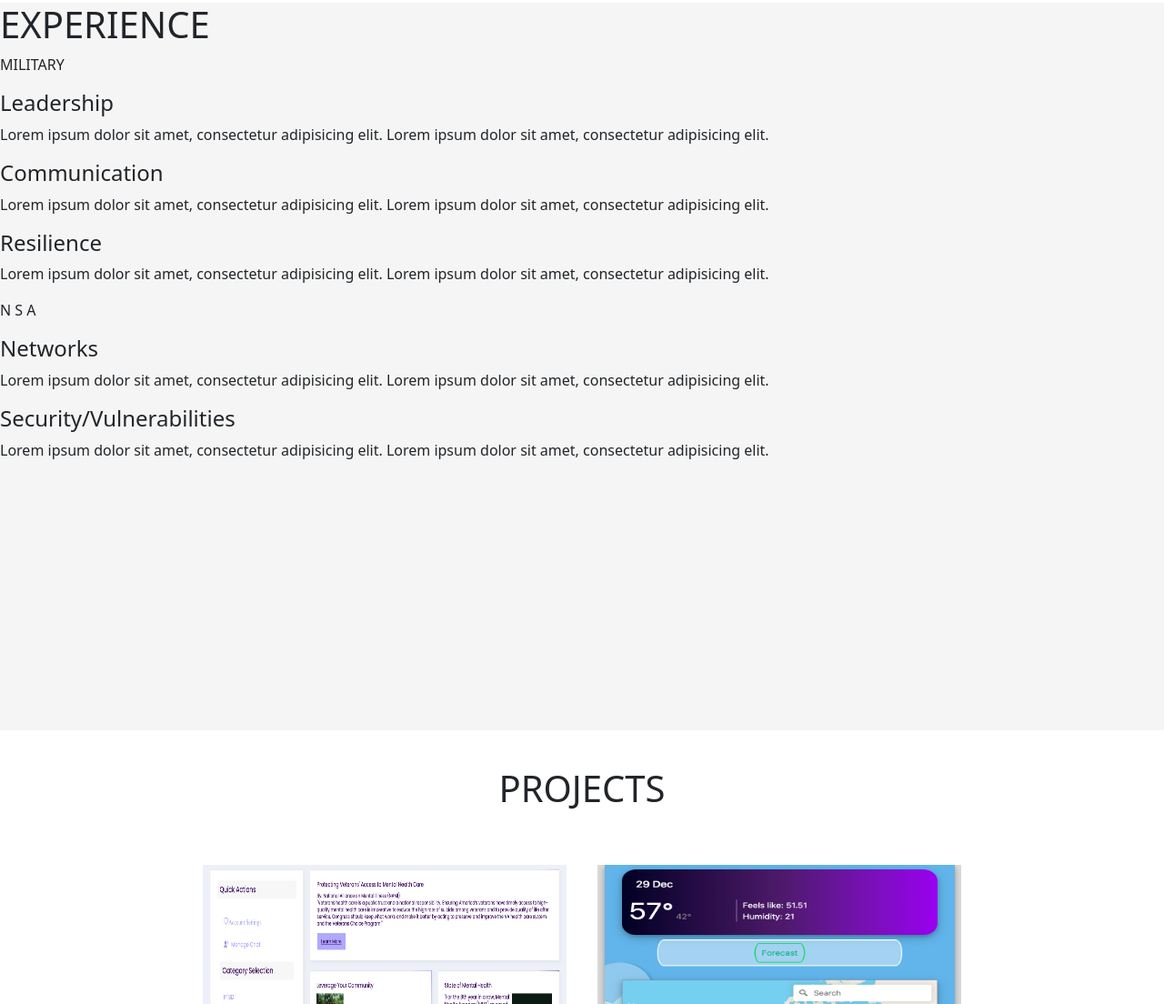
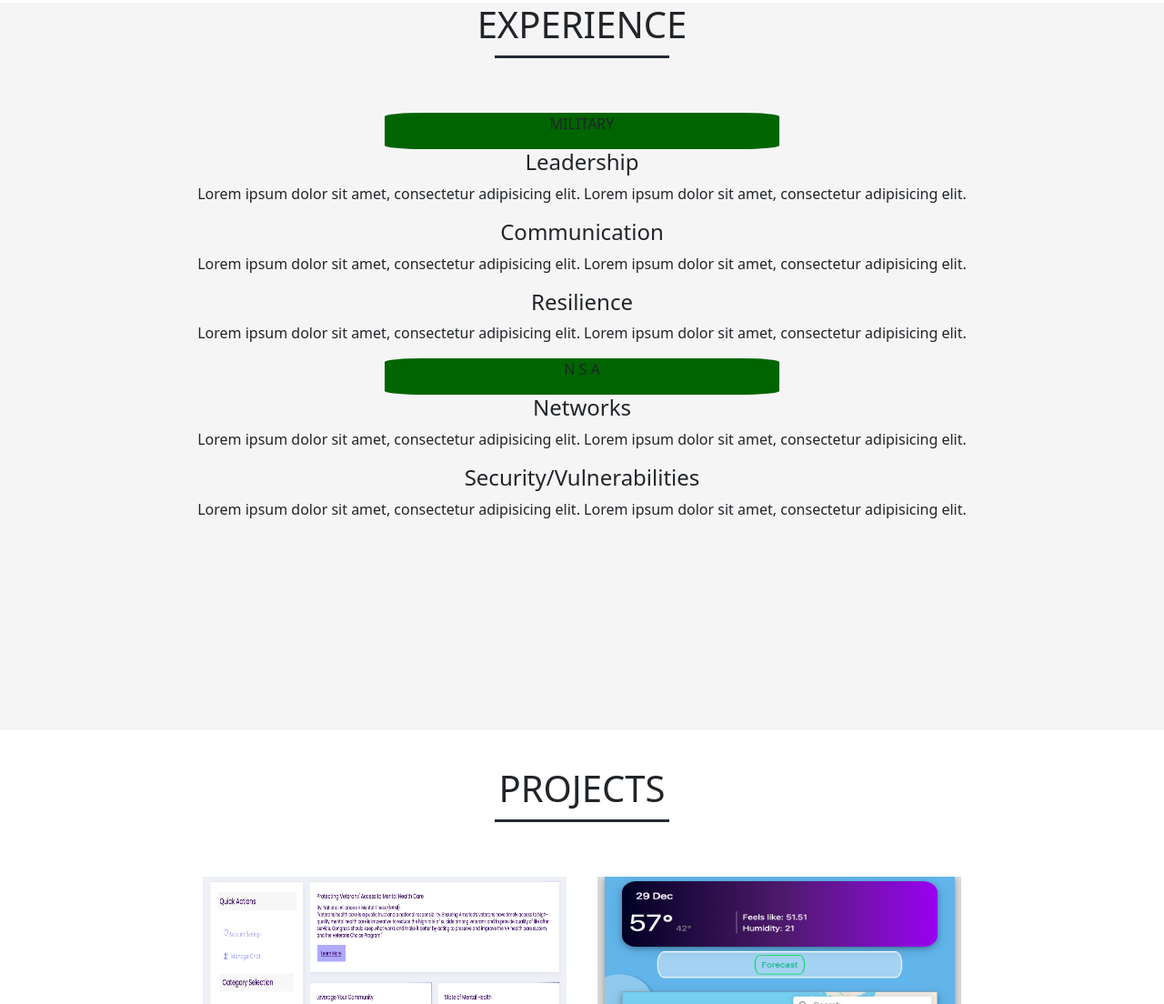
Before and after one commit to DanielOmarZavala/DanielOmarZavala.github.io, a plain HTML site: page index.html in a window 1280 px wide. Shown: the part 1597-2701 px from the top of the page at 91% size. Drawn offline with nearby package versions, Linux system fonts and the light colour scheme.

Commit message:
centered text, edited grid image boxes, and added a styled border on experience page

```diff
--- a/index.html
+++ b/index.html
@@ -54,10 +54,14 @@
             <p id="landing-p2" class="col-12">Press the Button
                 to Continue
             </p>
+
         </div>
 
         <div id="landing-div-button-parent" class="row justify-content-center align-items-start">
+            <!--            TODO: Finish button anchor to I'm a Human Page-->
+            <!--            <a href="#human-h1">-->
             <button id="landing-div-button">Onward</button>
+            <!--            </a>-->
         </div>
 
     </section>
@@ -147,11 +151,18 @@
     <section id="experience-parent">
                 <h1>EXPERIENCE</h1>
 
+        <!-- HEADER BOTTOM BORDER -->
+        <div id="experience-h1-bottom-border-parent" class="col-12 row d-flex justify-content-center">
+            <div id="experience-h1-bottom-border" class="col-12"></div>
+        </div>
+
         <!-- MILITARY DIV WITH IMAGE BACKGROUND -->
-        <div>
+        <div class="row justify-content-center">
+            <div style="text-align: center;background: darkgreen; border-radius: 10%" class="col-4">
                 <p>
                     MILITARY
                 </p>
+            </div>
         </div>
 
         <!-- LEADERSHIP/COMMUNICATION PARENT DIV -->
@@ -195,10 +206,12 @@
         </div>
 
         <!-- NSA DIV WITH IMAGE BACKGROUND -->
-        <div>
+        <div class="row justify-content-center">
+            <div style="text-align: center;background: darkgreen; border-radius: 10%" class="col-4">
                 <p>
                     N S A
                 </p>
+            </div>
         </div>
 
         <!-- NETWORKS/SECURITY PARENT DIV -->
@@ -235,7 +248,12 @@
     <!--PROJECTS PAGE-->
     <section id="projects-parent" class="">
 
-        <h1 style="margin: 1em 0 1.5em 0">PROJECTS</h1>
+        <h1 style="margin-top: 1em">PROJECTS</h1>
+
+        <!-- HEADER BOTTOM BORDER -->
+        <div id="projects-h1-bottom-border-parent" class="col-12 row d-flex justify-content-center">
+            <div id="projects-h1-bottom-border" class="col-12"></div>
+        </div>
 
         <div class="row justify-content-center align-items-center">
             <!-- PROJECT IMAGE 1 -->
--- a/style.css
+++ b/style.css
@@ -36,6 +36,7 @@ ul {
     height: 100vh;
     /*background-color: #DCDCDD;*/
     background-color: #f5f5f5;
+    text-align: center;
 
 }
 
@@ -175,7 +176,34 @@ ul {
 
 }
 
-/*** LANDING PAGE ***/
+/*** EXPERIENCE PAGE ***/
+#experience-h1-bottom-border-parent {
+    /*height: 5px;*/
+    height: 0.313em;
+    padding: 0;
+    /*margin: 0 0 60px 0;*/
+    margin: 0 0 3.75em 0;
+}
+
+#experience-h1-bottom-border {
+    width: 15%;
+    border-bottom: 3px solid #252934;
+}
+
+/*** PROJECTS PAGE ***/
+#projects-h1-bottom-border-parent {
+    /*height: 5px;*/
+    height: 0.313em;
+    padding: 0;
+    /*margin: 0 0 60px 0;*/
+    margin: 0 0 3.75em 0;
+}
+
+#projects-h1-bottom-border {
+    width: 15%;
+    border-bottom: 3px solid #252934;
+}
+
 .proj-card-top-border {
     margin-top: 4em;
 }
```
Lines whose indentation alone changed are shown as unchanged.
